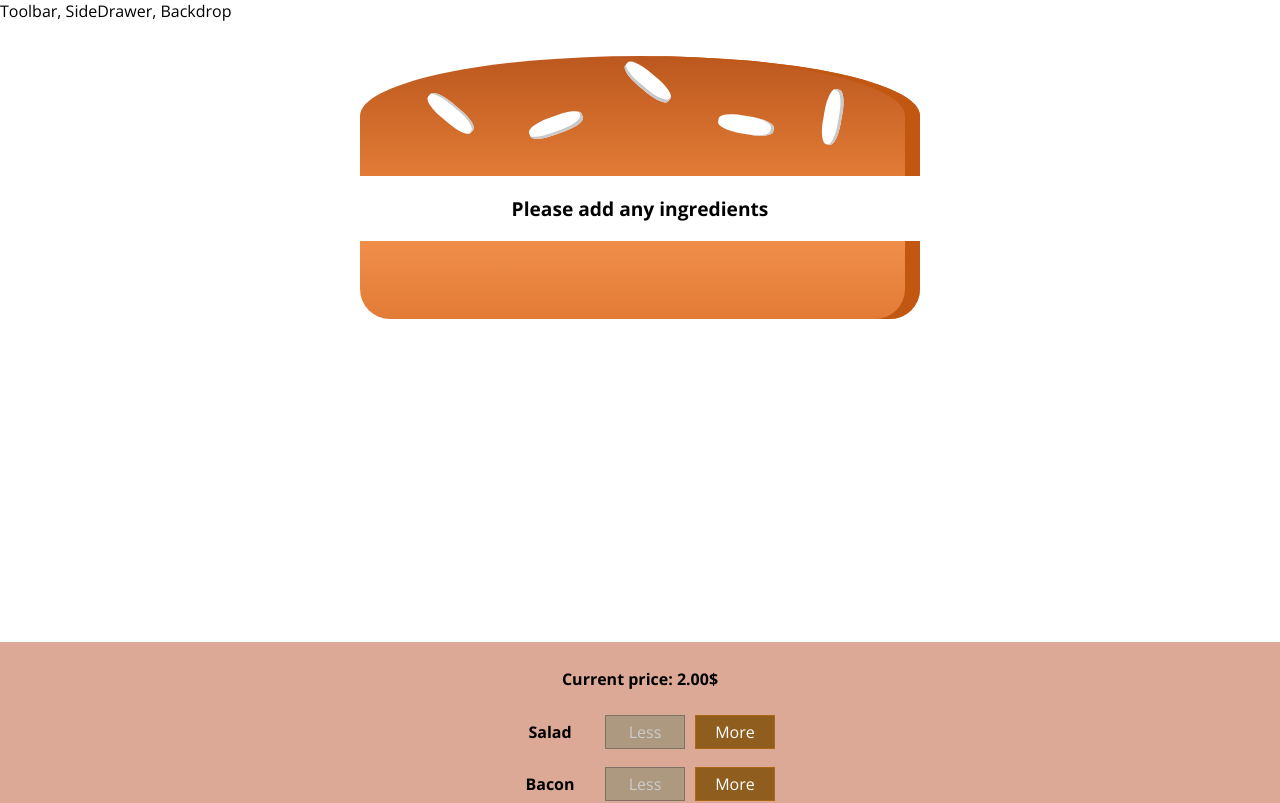
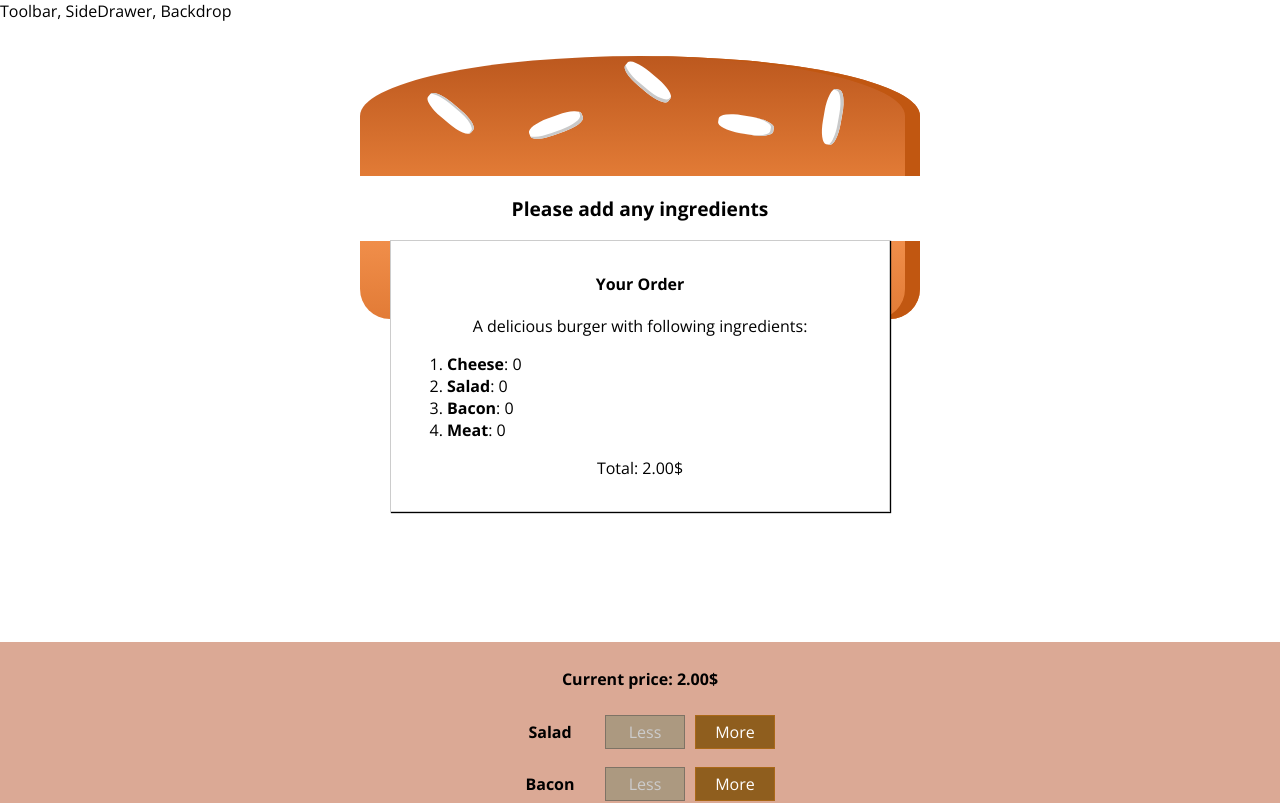
Before and after one commit to octoccoper/burger-builder, a React app: page / in a window 1280 px wide. Shown: the top 803 px of the page. Built offline with nearby package versions, Linux system fonts and the light colour scheme.

Commit message:
adding Modal and TotalSummary components

```diff
--- /dev/null
+++ b/src/components/Burger/TotalSummary/TotalSummary.css
@@ -0,0 +1,16 @@
+.TotalHeading {
+    text-transform: capitalize;
+    font-weight: bold;
+    text-align: center;
+    margin-bottom: 20px;
+}
+
+.TotalList {
+    text-align: left;
+    padding: 0 40px;
+}
+
+.IngredientName {
+    font-weight: bold;
+    text-transform: capitalize;
+}
--- /dev/null
+++ b/src/components/Burger/TotalSummary/TotalSummary.js
@@ -0,0 +1,25 @@
+import React from 'react';
+import Aux from '../../../hoc/Aux';
+import classes from './TotalSummary.css'
+
+const TotalSummary = (props) => {
+
+    const ingredients = Object.keys(props.ingredients)
+    .map(igKey => {
+        return (<li key={igKey}><span className={classes.IngredientName}>{igKey}</span>: {props.ingredients[igKey]}</li>);
+    });
+
+
+    return (
+        <Aux>
+            <p className={classes.TotalHeading}>Your order</p>
+            <p>A delicious burger with following ingredients:</p>
+            <ol className={classes.TotalList}>
+                {ingredients}
+            </ol>
+            <p>Total: {props.total}</p>
+        </Aux>
+    );
+}
+
+export default TotalSummary;
--- /dev/null
+++ b/src/components/UI/Modal/Modal.css
@@ -0,0 +1,20 @@
+.Modal {
+    position: fixed;
+    z-index: 500;
+    background-color: white;
+    width: 70%;
+    border: 1px solid #ccc;
+    box-shadow: 1px 1px 1px black;
+    padding: 16px;
+    left: 15%;
+    top: 30%;
+    box-sizing: border-box;
+    transition: all 0.3s ease-out;
+}
+
+@media (min-width: 600px) {
+    .Modal {
+        width: 500px;
+        left: calc(50% - 250px);
+    }
+}
--- /dev/null
+++ b/src/components/UI/Modal/Modal.js
@@ -0,0 +1,12 @@
+import React from 'react';
+import classes from './Modal.css';
+
+const Modal = (props) => {
+    return (
+        <div className={classes.Modal}>
+          {props.children}
+        </div>
+    );
+}
+
+export default Modal;
--- a/src/containers/BurgerBuilder/BurgerBuilder.js
+++ b/src/containers/BurgerBuilder/BurgerBuilder.js
@@ -2,6 +2,8 @@ import React, { Component } from 'react';
 import Aux from '../../hoc/Aux';
 import Burger from '../../components/Burger/Burger';
 import BuildControls from '../../components/Burger/BuildControls/BuildControls'
+import Modal from '../../components/UI/Modal/Modal';
+import TotalSummary from '../../components/Burger/TotalSummary/TotalSummary';
 
 const INGREDIENT_PRICES = {
     cheese: 0.6,
@@ -94,6 +96,11 @@ updatePurchaseState = (ingredients) => {
 
         return (
             <Aux>
+                <Modal>
+                    <TotalSummary
+                        ingredients={this.state.ingredients}
+                        total={this.formatPrice(this.state.totalPrice)}/>
+                </Modal>
                 <Burger ingredients={this.state.ingredients}/>
                 <BuildControls
                     addedIngredients={this.addIngredientHandler}
```
